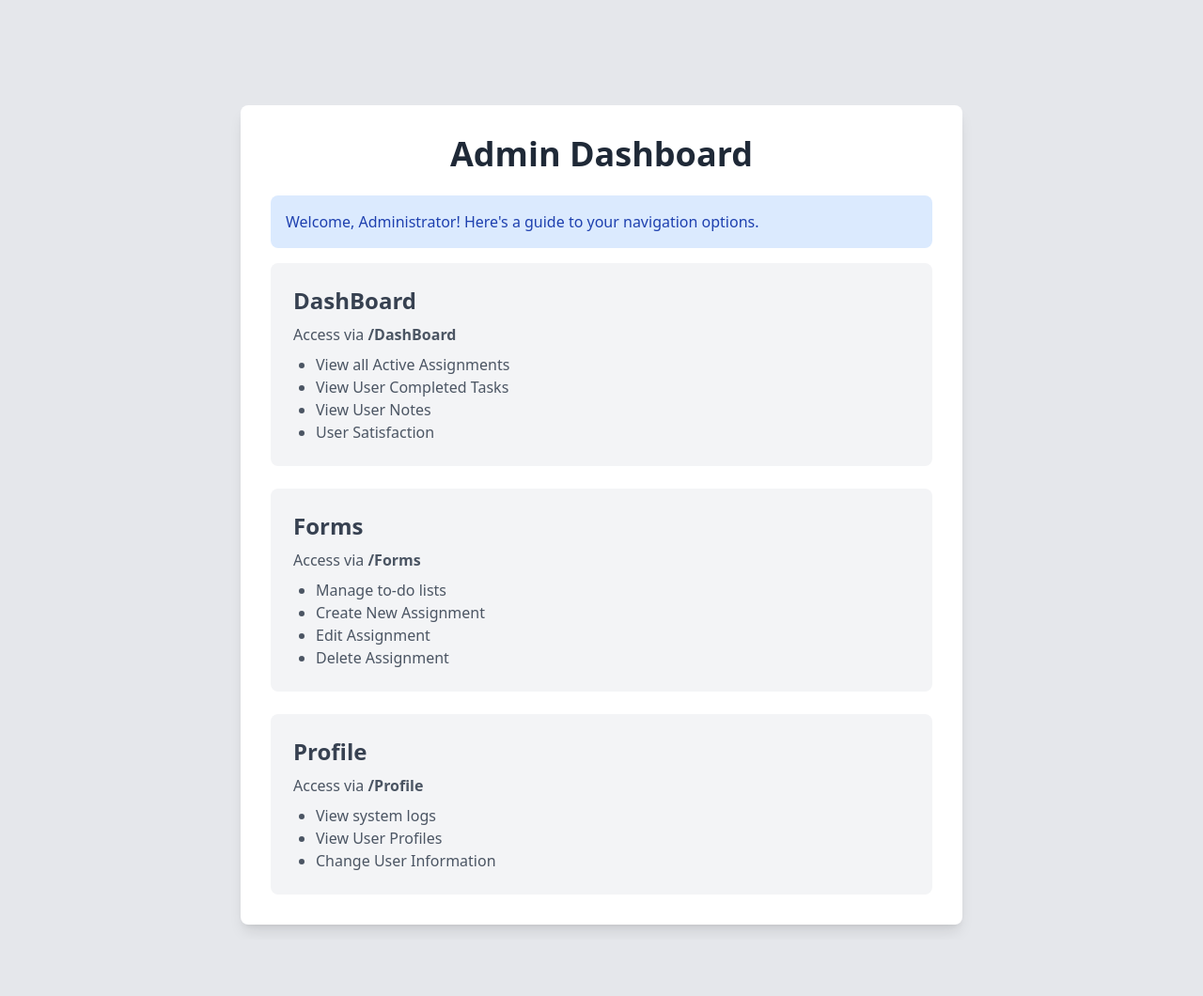
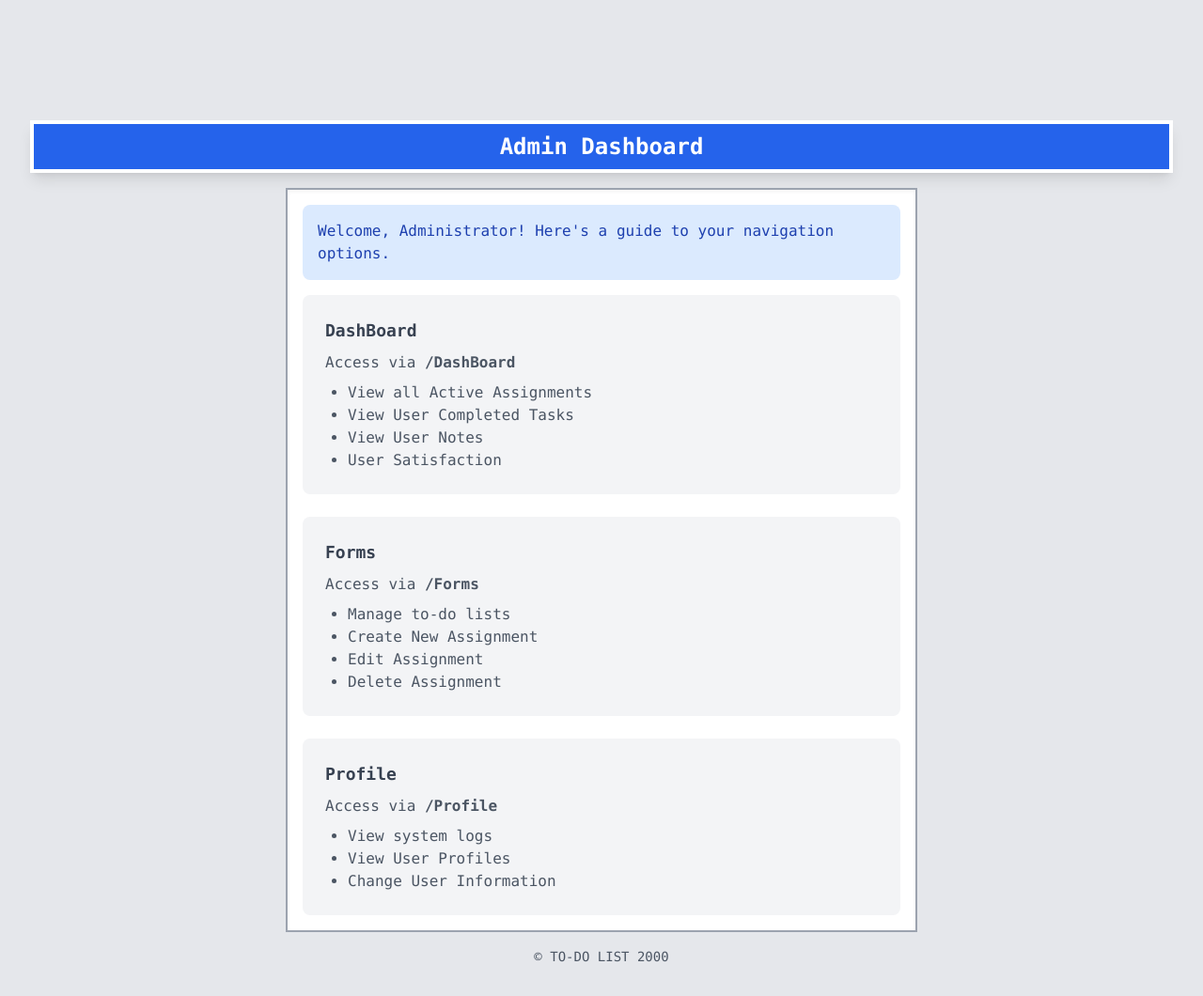
Before and after one commit to Zavalaesteban1/se1Test, a Django app: page /management/home/ in a window 1280 px wide. Shown: the part 64-1124 px from the top of the page at 94% size. Before the commit the page ends 1054 px from the top, so only its background shows below. Run offline with Django 5.2, Linux system fonts and the light colour scheme; the visitor is signed in with stand-in values (Sample User, id 1); some libraries are stand-ins or nearby versions.

Commit message:
fixed bugs

```diff
--- a/app/models.py
+++ b/app/models.py
@@ -38,6 +38,11 @@ class Assignment(models.Model):
     completed = models.BooleanField(default=False, null=True, blank=True)
     class_name = models.CharField(max_length=100, default='Default Class')  # Add this line
 
+    ### for when student submits
+    submitted_pdf = models.FileField(upload_to='submitted_pdfs/', null=True, blank=True)
+    submitted_zip = models.FileField(upload_to='submitted_zips/', null=True, blank=True)
+    submitted_at = models.DateTimeField(null=True, blank=True)
+
     def __str__(self):
         return f"{self.title} - Assigned to: {self.assigned_to.username}"
 
--- a/app/templates/management/admin_dashboard.html
+++ b/app/templates/management/admin_dashboard.html
@@ -63,7 +63,7 @@
             <div class="overflow-y-auto max-h-60">
                 {% for assignment in completed_assignments %}
                 <div class="mb-4 border-b pb-2">
-                    <h3 class="font-bold">{{ assignment.title }}</h3>
+                    <h3 class="font-bold">{{ assignment.title }} - {{ assignment.assigned_to}} - {{ assignment.class_name}}</h3>
                     <ul class="ml-4">
                         {% for student in assignment.completed_students %}
                             <li class="flex items-center">
--- a/app/templates/management/admin_home.html
+++ b/app/templates/management/admin_home.html
@@ -1,15 +1,20 @@
 {% extends '../base.html' %}
 
 {% block content %}
-<div class="max-w-3xl mx-auto p-8 bg-white shadow-lg rounded-lg">
 {% if user.is_authenticated %}
-    <h1 class="text-4xl font-bold mb-6 text-center text-gray-800">Admin Dashboard</h1>
+<div class="w-full bg-gray-200 p-4 font-mono">
+    <header class="bg-blue-600 text-white p-2 mb-4 border-4 border-white shadow-lg">
+        <h1 class="text-2xl font-bold text-center">Admin Dashboard</h1>
+    </header>
+
+    <div class="max-w-2xl mx-auto">
+        <div class="bg-white p-4 border-2 border-gray-400 shadow-inner">
             <div class="mb-4 p-4 bg-blue-100 rounded-lg">
                 <p class="text-blue-800">Welcome, Administrator! Here's a guide to your navigation options.</p>
             </div>
             <div class="space-y-6">
                 <div class="bg-gray-100 p-6 rounded-lg">
-            <h2 class="text-2xl font-semibold mb-2 text-gray-700">DashBoard</h2>
+                    <h2 class="text-lg font-bold mb-2 text-gray-700">DashBoard</h2>
                     <p class="text-gray-600">Access via <span class="font-semibold">/DashBoard</span></p>
                     <ul class="list-disc ml-6 mt-2 text-gray-600">
                         <li>View all Active Assignments</li>
@@ -19,7 +24,7 @@
                     </ul>
                 </div>
                 <div class="bg-gray-100 p-6 rounded-lg">
-            <h2 class="text-2xl font-semibold mb-2 text-gray-700">Forms</h2>
+                    <h2 class="text-lg font-bold mb-2 text-gray-700">Forms</h2>
                     <p class="text-gray-600">Access via <span class="font-semibold">/Forms</span></p>
                     <ul class="list-disc ml-6 mt-2 text-gray-600">
                         <li>Manage to-do lists</li>
@@ -29,7 +34,7 @@
                     </ul>
                 </div>
                 <div class="bg-gray-100 p-6 rounded-lg">
-            <h2 class="text-2xl font-semibold mb-2 text-gray-700">Profile</h2>
+                    <h2 class="text-lg font-bold mb-2 text-gray-700">Profile</h2>
                     <p class="text-gray-600">Access via <span class="font-semibold">/Profile</span></p>
                     <ul class="list-disc ml-6 mt-2 text-gray-600">
                         <li>View system logs</li>
@@ -38,6 +43,12 @@
                     </ul>
                 </div>
             </div>
+        </div>
+    </div>
+
+    <footer class="mt-4 text-center text-sm text-gray-600">
+        © TO-DO LIST 2000
+    </footer>
 </div>
 
 {% else %}
--- a/app/urls.py
+++ b/app/urls.py
@@ -25,5 +25,6 @@ urlpatterns = [
     path('student/profile/', views.student_profile, name='student_profile'),
     path('assignment/<int:assignment_id>/complete/', views.mark_assignment_complete, name='mark_assignment_complete'),
     path('assignment/<int:assignment_id>/', views.assignment_detail, name='assignment_detail'),
+    path('assignment/<int:assignment_id>/submit/', views.submit_assignment, name='submit_assignment'),
 
 ]
--- a/app/views.py
+++ b/app/views.py
@@ -159,10 +159,14 @@ def assignment_list(request):
 @login_required(login_url='home')
 def admin_dashboard(request):
     active_assignments = Assignment.objects.filter(completed=False).select_related('assigned_to__profile')
-
+    completed_assignments = Assignment.objects.filter(completed=True).select_related('assigned_to__profile')
+    # Format the submitted_at timestamp with timezone
+    for assignment in completed_assignments:
+        assignment.submitted_at_formatted = timezone.localtime(assignment.submitted_at).strftime('%b. %d, %Y, %I:%M %p')
     context = {
         'active_assignments': active_assignments,
         # Other context variables...
+        'completed_assignments': completed_assignments,
     }
     return render(request, 'management/admin_dashboard.html', context)
 
@@ -235,15 +239,19 @@ def student_todo(request):
         print(f"Assignment: {assignment.title} - {assignment.class_name}")
 
     # Get completed assignments count
-    completed_assignments_count = Assignment.objects.filter(
+    completed_assignments = Assignment.objects.filter(
         assigned_to=request.user,
         completed=True
-    ).count()
+    )
+
+    # Format the submitted_at timestamp with timezone
+    for assignment in completed_assignments:
+        assignment.submitted_at_formatted = timezone.localtime(assignment.submitted_at).strftime('%b. %d, %Y, %I:%M %p')
 
     context = {
         'active_assignments': active_assignments,
         'pending_tasks': active_assignments.count(),
-        'completed_assignments': completed_assignments_count,
+        'completed_assignments': completed_assignments,
         'satisfaction': '100%'
     }
 
@@ -252,11 +260,18 @@ def student_todo(request):
 
 @login_required
 @student_required
+@login_required
+@student_required
 def student_submission(request):
+    assignments = Assignment.objects.filter(assigned_to=request.user, completed=False)
+
     context = {
+        'assignments': assignments,
         'user_type': request.user.profile.user_type
     }
+
     return render(request, 'student/student_submission.html', context)
+
 
 @login_required
 @student_required
@@ -316,3 +331,27 @@ def assignment_detail(request, assignment_id):
     except Assignment.DoesNotExist:
         messages.error(request, "Assignment not found.")
         return redirect('student_todo')
+
+
+
+@login_required
+@student_required
+def submit_assignment(request, assignment_id):
+    try:
+        assignment = Assignment.objects.get(id=assignment_id, assigned_to=request.user)
+        if request.method == 'POST':
+            submission_pdf = request.FILES.get('submission_pdf')
+            submission_zip = request.FILES.get('submission_zip')
+
+            assignment.submitted_pdf = submission_pdf
+            assignment.submitted_zip = submission_zip
+            assignment.submitted_at = timezone.now()
+            assignment.completed = True
+            assignment.save()
+
+            messages.success(request, 'Assignment submitted successfully!')
+            return redirect('submissions')
+    except Assignment.DoesNotExist:
+        messages.error(request, 'Assignment not found.')
+
+    return redirect('submissions')
--- a/fall3340/settings.py
+++ b/fall3340/settings.py
@@ -109,7 +109,7 @@ AUTH_PASSWORD_VALIDATORS = [
 
 LANGUAGE_CODE = 'en-us'
 
-TIME_ZONE = 'UTC'
+TIME_ZONE = 'America/Chicago'
 
 USE_I18N = True
 
```
Also changed, not shown: app/templates/student/student_todo.html (+12 -3 lines), app/migrations/0004_assignment_submitted_at_assignment_submitted_pdf_and_more.py (added). Lines whose indentation alone changed are shown as unchanged.
